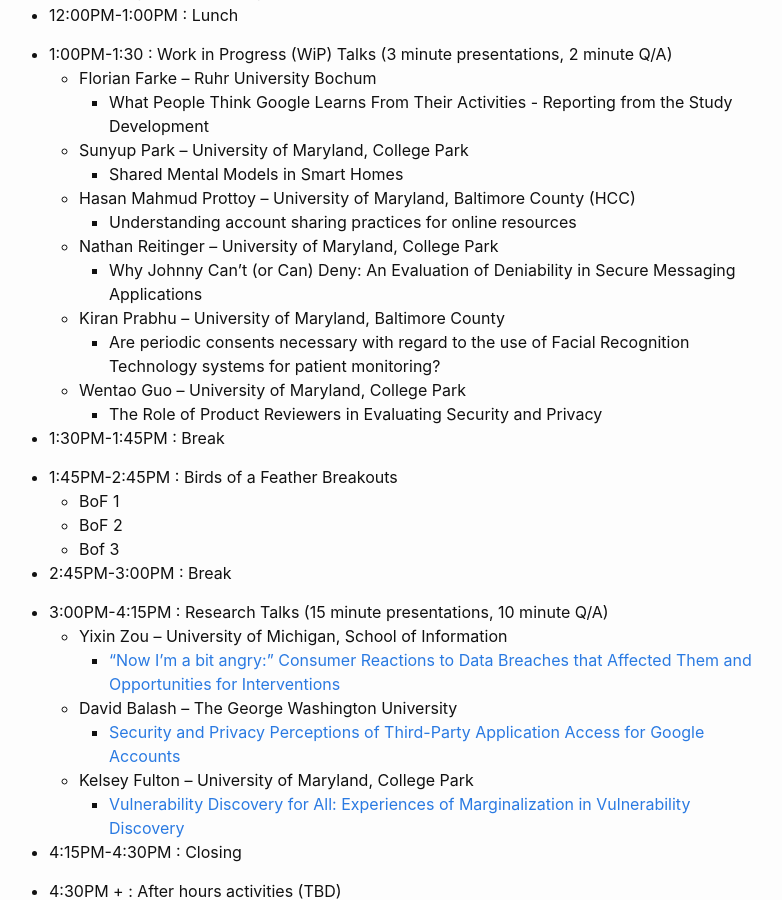
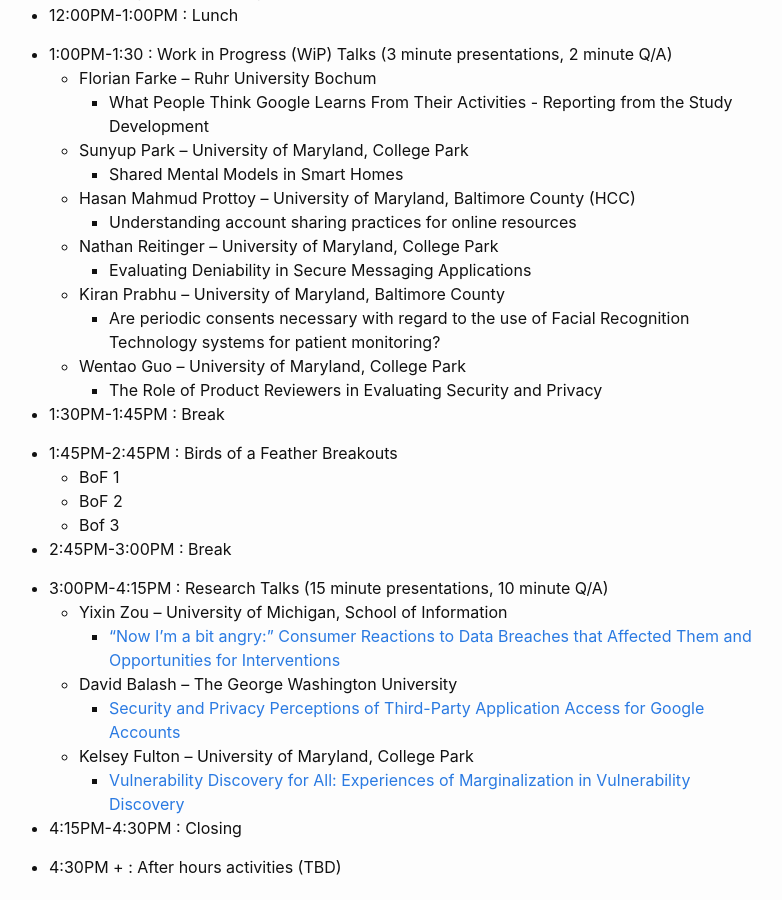
Before and after one commit to CACTUS-Colloquium/CACTUS-Colloquium.github.io, a Jekyll site: the page built from index.md, in a window 1280 px wide and 900 px high, scrolled down 1445 px. Shown: the whole window, without its empty margins (251-1033 px from the left). Built offline with Jekyll 4.4.1, drawn with Linux system fonts in a browser that asks for light colours.

Commit message:
title update

```diff
--- a/index.md
+++ b/index.md
@@ -84,7 +84,7 @@ Register for the inaugural event, which will be held 12/14/2021 at the Universit
   * Hasan Mahmud Prottoy -- University of Maryland, Baltimore County (HCC)
     * Understanding account sharing practices for online resources
   * Nathan Reitinger -- University of Maryland, College Park
-    * Why Johnny Can't (or Can) Deny: An Evaluation of Deniability in Secure Messaging Applications
+    * Evaluating Deniability in Secure Messaging Applications
   * Kiran Prabhu -- University of Maryland, Baltimore County
     * Are periodic consents necessary with regard to the use of Facial Recognition Technology systems for patient monitoring?
   * Wentao Guo -- University of Maryland, College Park
```
